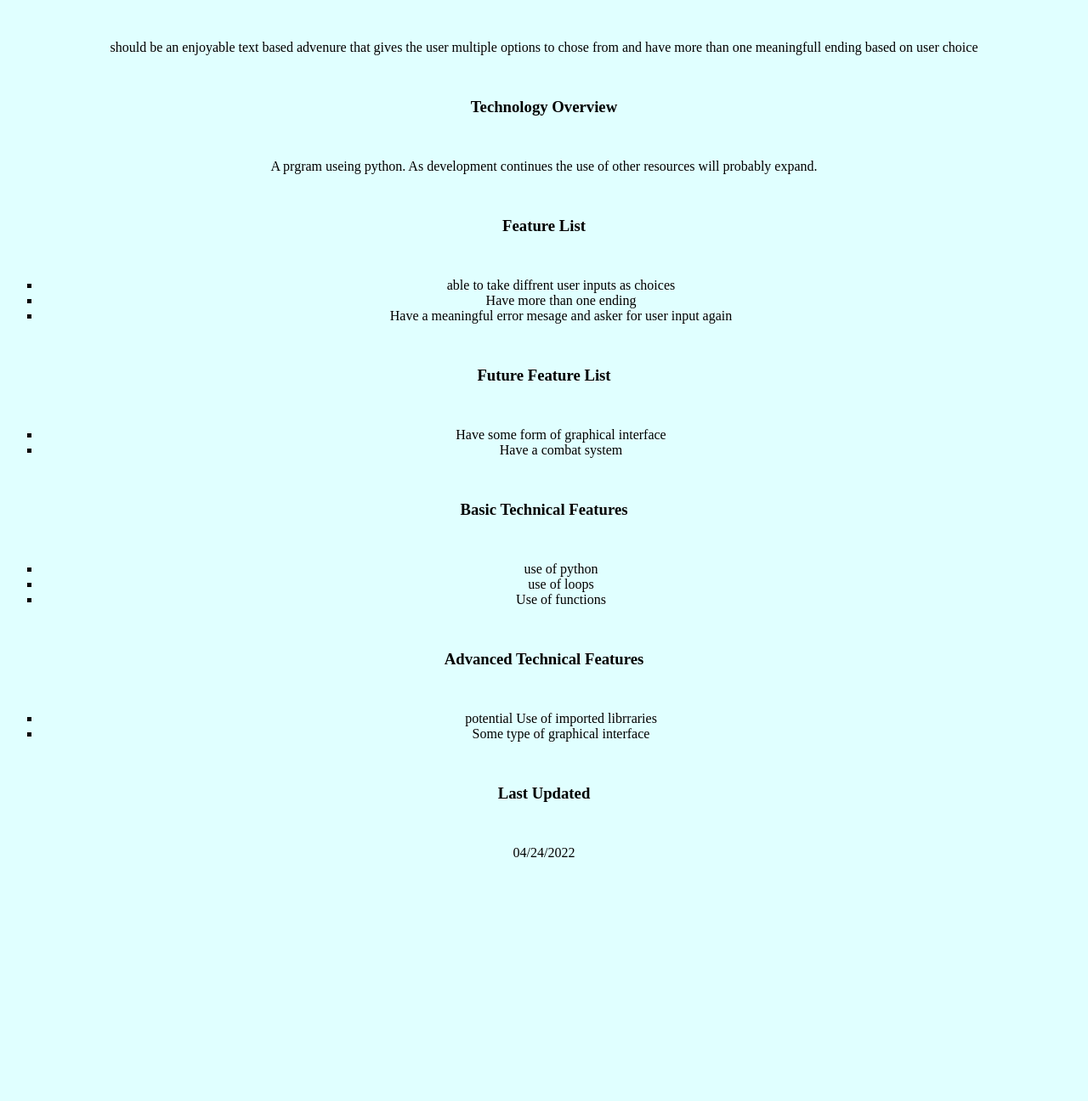
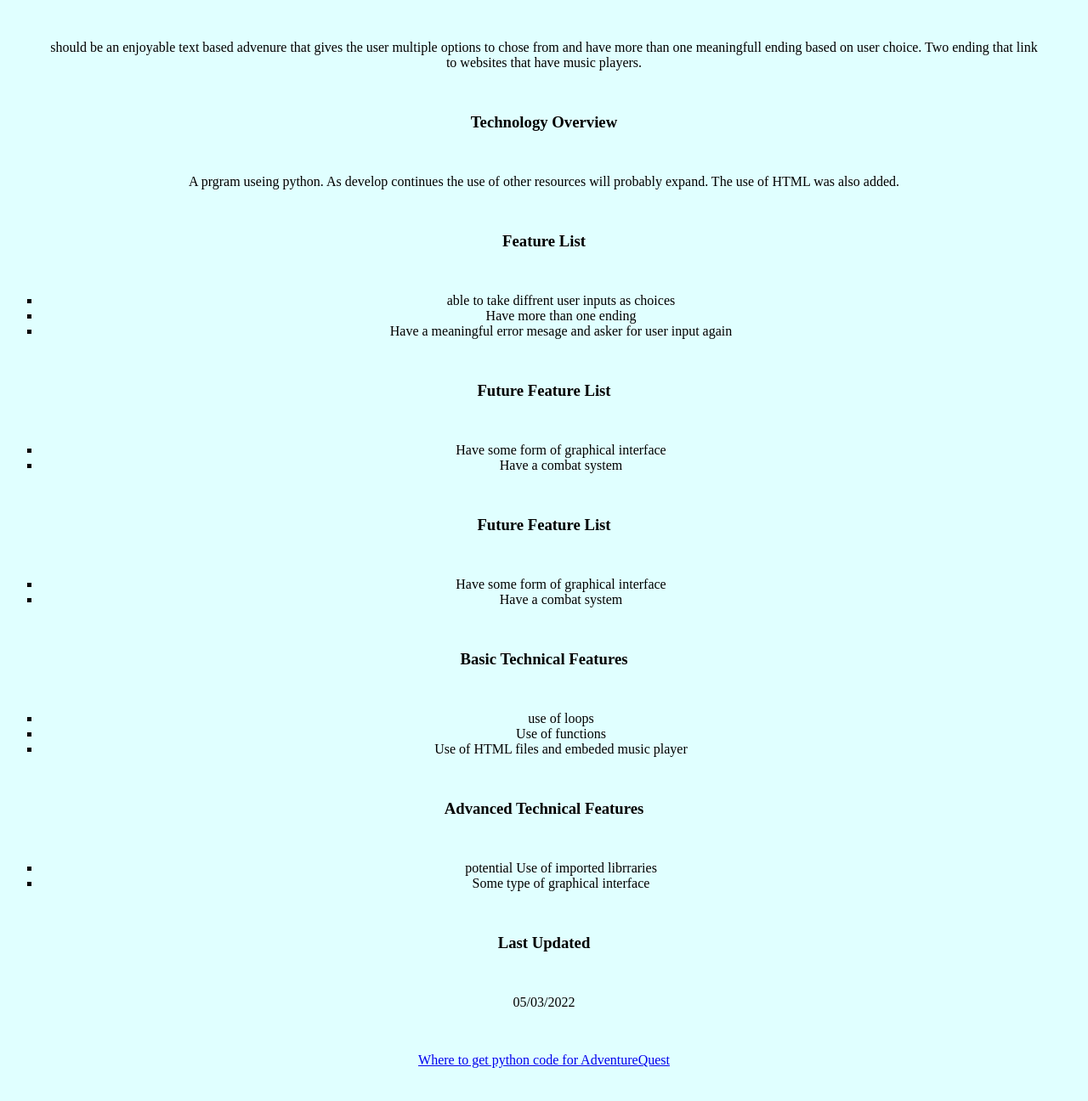
Before and after one commit to Vandal2006/FinalProjectProposalRC, a plain HTML site: page index.html in a window 1280 px wide. Shown: the part 732-2028 px from the top of the page at 85% size. Before the commit the page ends 1795 px from the top, so only its background shows below. Drawn offline with Linux system fonts and the light colour scheme.

Commit message:
Update index.html

```diff
--- a/index.html
+++ b/index.html
@@ -31,9 +31,9 @@
 <h3 style="text-align:center">Team Member</h3>
     <p style="text-align:center;"><a href="mailto:henryjgilson@lewisu.edu">Henry Gilson (cllick to reach out throught email)</a>
 <h3>Application Overview</h3>
-    <p>should be an enjoyable text based advenure that gives the user multiple options to chose from and have more than one meaningfull ending based on user choice
+    <p>should be an enjoyable text based advenure that gives the user multiple options to chose from and have more than one meaningfull ending based on user choice. Two ending that link to websites that have music players.
 <h3>Technology Overview</h3>
-    <p>A prgram useing python. As development continues the use of other resources will probably expand.
+    <p>A prgram useing python. As develop continues the use of other resources will probably expand. The use of HTML was also added.
 <h3>Feature List</h3>
     <p><ul>
         <li>able to take diffrent user inputs as choices</li>
@@ -43,16 +43,21 @@
     <p><ul>
         <li>Have some form of graphical interface</li>
         <li>Have a combat system</li></ul>
+<h3>Future Feature List</h3>
+    <p><ul>
+        <li>Have some form of graphical interface</li>
+        <li>Have a combat system</li></ul>
 <h3>Basic Technical Features</h3>
     <p><ul>
-        <li>use of python</li>
         <li>use of loops</li>
-        <li>Use of functions</li></ul>
+        <li>Use of functions</li>
+        <li>Use of HTML files and embeded music player</li></ul>
 <h3>Advanced Technical Features</h3>
     <p><ul>
         <li>potential Use of imported librraries</li>
         <li>Some type of graphical interface</li></ul>
 <h3>Last Updated</h3>
-    <p>04/24/2022</p>
+    <p>05/03/2022</p>
+    <p style="text-align:center;"><a href="https://github.com/Vandal2006/AdventureQuest">Where to get python code for AdventureQuest</a>
 </body>
 </html>
```
